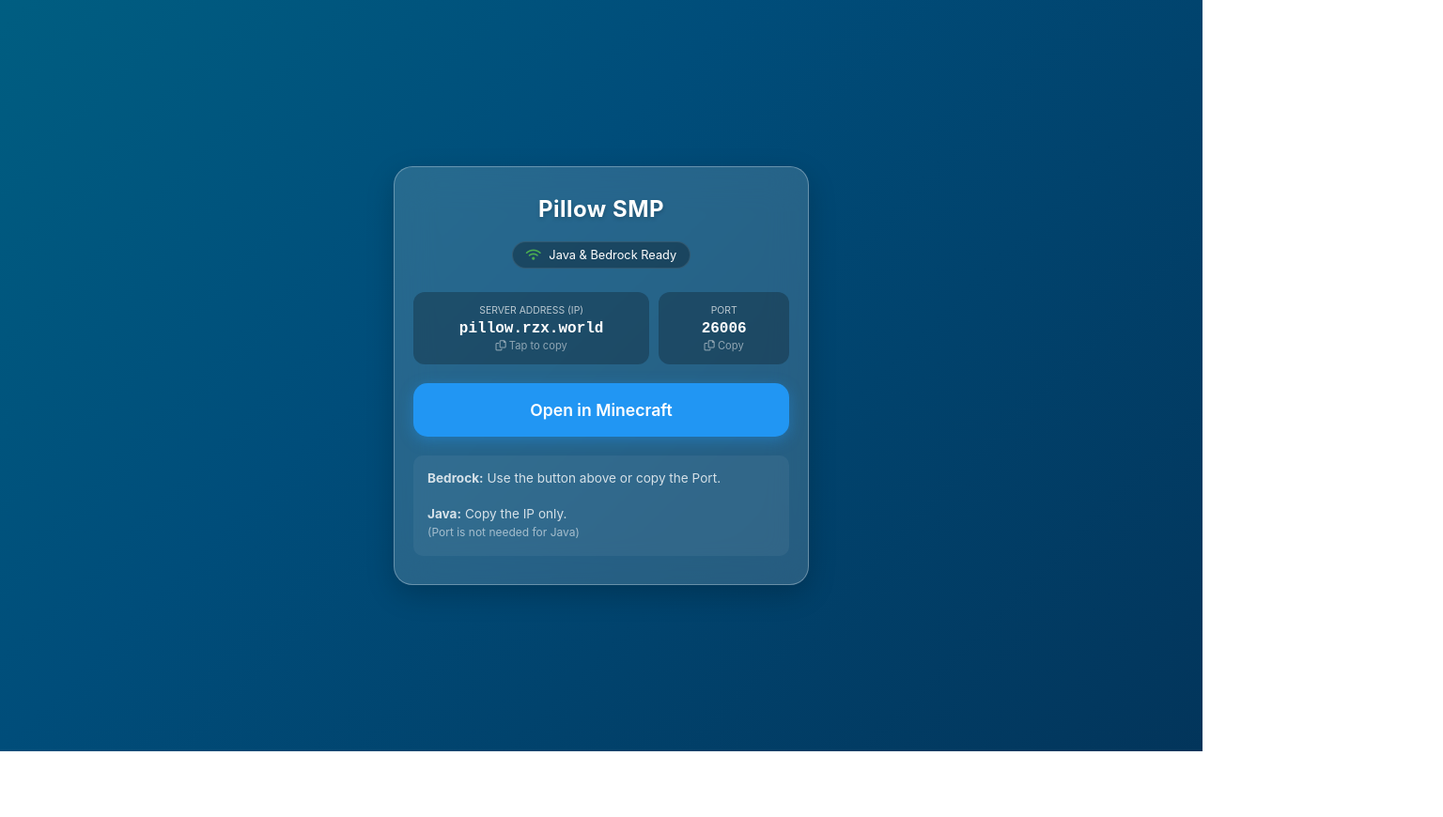
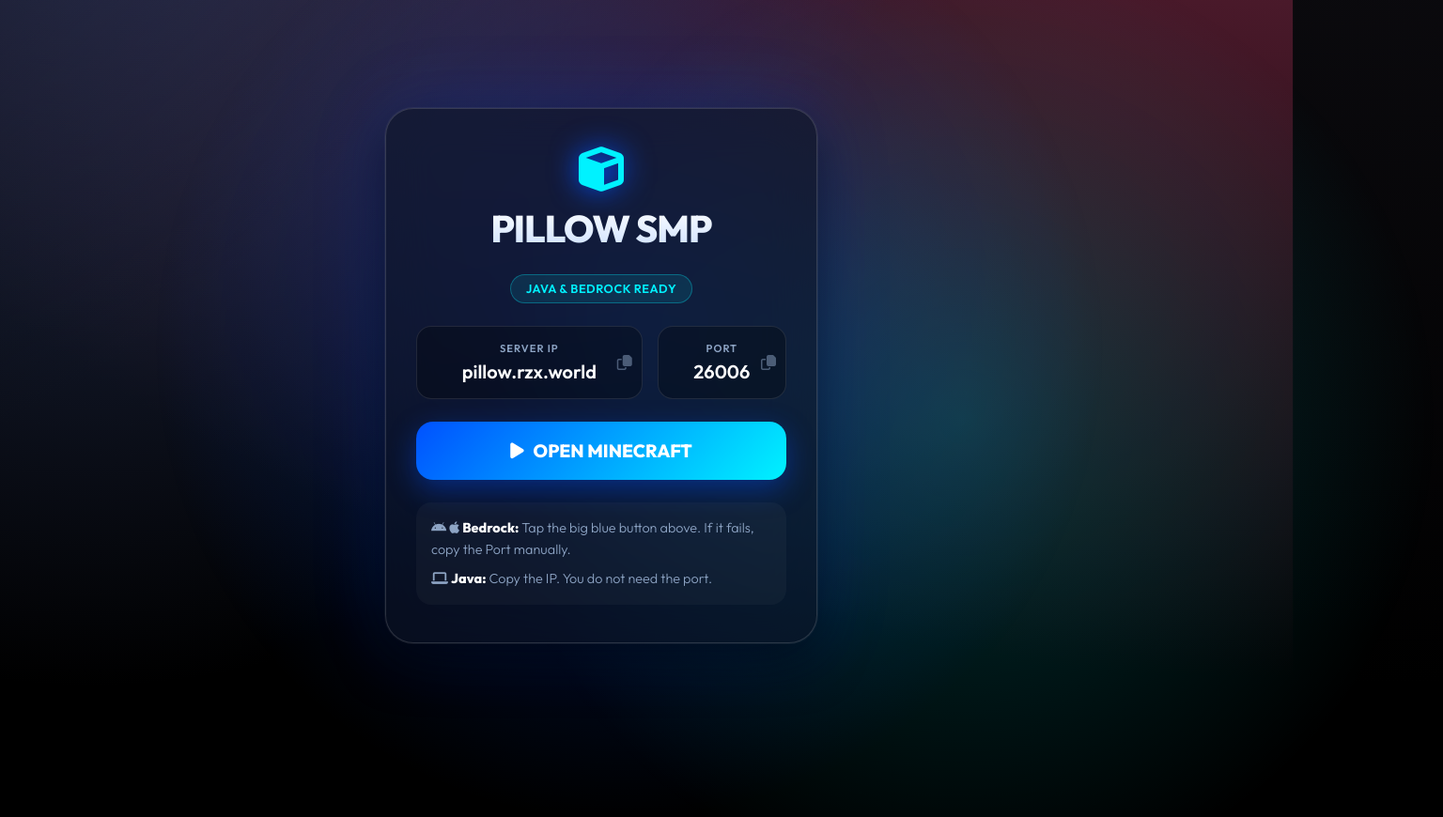
Before and after one commit to Kurz4K/pillow, a plain HTML site: page index.html in a window 1280 px wide. Shown: the whole page at 94% size, 1536 px wide, since content can reach past the window. Before the commit the page ends 800 px from the top, so only its background shows below. Drawn offline with Linux system fonts and the light colour scheme.

Commit message:
Refactor index.html for styling and layout updates
Updated the title and added preconnect links for fonts. Enhanced styling with new CSS variables and improved background effects.

```diff
--- a/index.html
+++ b/index.html
@@ -3,279 +3,360 @@
 <head>
     <meta charset="UTF-8">
     <meta name="viewport" content="width=device-width, initial-scale=1.0, maximum-scale=1.0, user-scalable=no">
-    <title>Join Pillow SMP</title>
-    <!-- Icons -->
-    <link rel="stylesheet" href="https://cdnjs.cloudflare.com/ajax/libs/font-awesome/6.0.0/css/all.min.css">
+    <title>Pillow SMP</title>
+    <link rel="preconnect" href="https://fonts.googleapis.com">
+    <link rel="preconnect" href="https://fonts.gstatic.com" crossorigin>
+    <link href="https://fonts.googleapis.com/css2?family=Outfit:wght@300;600;800&display=swap" rel="stylesheet">
+    <link rel="stylesheet" href="https://cdnjs.cloudflare.com/ajax/libs/font-awesome/6.4.0/css/all.min.css">
 
     <style>
-        /* CSS Variables for Blue Theme */
         :root {
-            --glass-bg: rgba(255, 255, 255, 0.15);
-            --glass-border: rgba(255, 255, 255, 0.3);
-            --primary-blue: #2196F3;
-            --dark-blue: #0D47A1;
-            --text-white: #ffffff;
+            --neon-blue: #00f2ff;
+            --deep-blue: #0051ff;
+            --glass-surface: rgba(12, 20, 40, 0.6);
+            --glass-border: rgba(255, 255, 255, 0.15);
+            --text-main: #ffffff;
+            --text-muted: #8da4c4;
+        }
+
+        * {
+            box-sizing: border-box;
+            -webkit-tap-highlight-color: transparent;
         }
 
         body {
             margin: 0;
             padding: 0;
-            /* Native Apple Font stack for iOS optimization */
-            font-family: -apple-system, BlinkMacSystemFont, "Segoe UI", Roboto, Helvetica, Arial, sans-serif;
+            font-family: 'Outfit', sans-serif;
             height: 100vh;
+            width: 100vw;
+            overflow: hidden;
             display: flex;
             align-items: center;
             justify-content: center;
-            overflow: hidden;
+            color: var(--text-main);
 
-            /* Liquid Blue Gradient Background */
-            background: linear-gradient(-45deg, #051937, #004d7a, #008793, #00bf72);
-            background-size: 400% 400%;
-            animation: gradientBG 15s ease infinite;
+            /* Modern Mesh Gradient Background */
+            background-color: #000000;
+            background-image:
+                radial-gradient(at 0% 0%, hsla(253,16%,7%,1) 0, transparent 50%),
+                radial-gradient(at 50% 0%, hsla(225,39%,30%,1) 0, transparent 50%),
+                radial-gradient(at 100% 0%, hsla(339,49%,30%,1) 0, transparent 50%);
+            background-size: 200% 200%;
+            animation: gradient-move 15s ease infinite;
         }
 
-        /* The Liquid Animation */
-        @keyframes gradientBG {
+        /* Moving "Orbs" for Liquid feel */
+        body::before, body::after {
+            content: '';
+            position: absolute;
+            width: 80vw;
+            height: 80vw;
+            border-radius: 50%;
+            background: radial-gradient(circle, rgba(0, 81, 255, 0.3) 0%, rgba(0,0,0,0) 70%);
+            z-index: -1;
+            animation: float 10s infinite ease-in-out;
+        }
+        body::after {
+            background: radial-gradient(circle, rgba(0, 242, 255, 0.2) 0%, rgba(0,0,0,0) 70%);
+            animation-delay: -5s;
+            right: -20%;
+            bottom: -20%;
+        }
+
+        @keyframes gradient-move {
             0% { background-position: 0% 50%; }
             50% { background-position: 100% 50%; }
             100% { background-position: 0% 50%; }
         }
 
-        .container {
-            width: 90%;
-            max-width: 400px;
-            /* Glass Effect */
-            background: var(--glass-bg);
-            /* Webkit backdrop filter for iOS Safari */
-            -webkit-backdrop-filter: blur(20px);
-            backdrop-filter: blur(20px);
-            border: 1px solid var(--glass-border);
-            border-radius: 20px;
-            padding: 30px 20px;
-            box-shadow: 0 10px 30px rgba(0,0,0,0.2);
-            text-align: center;
-            color: var(--text-white);
+        @keyframes float {
+            0%, 100% { transform: translate(0, 0); }
+            50% { transform: translate(30px, -30px); }
         }
 
-        h2 {
-            margin-top: 0;
-            font-weight: 700;
-            letter-spacing: 0.5px;
-            text-shadow: 0 2px 4px rgba(0,0,0,0.2);
+        .container {
+            position: relative;
+            width: 90%;
+            max-width: 460px; /* Wider on PC */
+
+            /* Super Glass Effect */
+            background: var(--glass-surface);
+            backdrop-filter: blur(25px);
+            -webkit-backdrop-filter: blur(25px);
+            border: 1px solid var(--glass-border);
+            border-radius: 30px;
+            padding: 2.5rem 2rem;
+
+            /* Glow shadow */
+            box-shadow:
+                0 0 0 1px rgba(255, 255, 255, 0.05),
+                0 20px 50px rgba(0, 0, 0, 0.5),
+                0 0 80px rgba(0, 81, 255, 0.2);
+
+            text-align: center;
+            display: flex;
+            flex-direction: column;
+            gap: 1.5rem;
         }
 
-        .status-badge {
-            display: inline-block;
-            background: rgba(0, 0, 0, 0.3);
-            padding: 6px 14px;
-            border-radius: 50px;
-            font-size: 0.8rem;
-            margin-bottom: 25px;
-            border: 1px solid rgba(255,255,255,0.1);
+        /* Header Area */
+        .server-icon {
+            font-size: 3rem;
+            color: var(--neon-blue);
+            margin-bottom: -10px;
+            filter: drop-shadow(0 0 15px var(--deep-blue));
         }
 
-        .status-badge i {
-            color: #4CAF50; /* Green dot */
-            margin-right: 5px;
+        h1 {
+            font-size: 2.5rem;
+            font-weight: 800;
+            margin: 0;
+            letter-spacing: -1px;
+            background: linear-gradient(to bottom, #fff, #cce0ff);
+            -webkit-background-clip: text;
+            -webkit-text-fill-color: transparent;
         }
 
-        /* Flex container for inputs */
-        .copy-group {
-            display: flex;
-            gap: 10px;
-            margin-bottom: 20px;
+        .badge {
+            align-self: center;
+            background: rgba(0, 242, 255, 0.1);
+            border: 1px solid rgba(0, 242, 255, 0.3);
+            color: var(--neon-blue);
+            font-size: 0.8rem;
+            font-weight: 600;
+            padding: 0.4rem 1rem;
+            border-radius: 100px;
+            letter-spacing: 0.5px;
+            text-transform: uppercase;
         }
 
-        .input-wrapper {
-            background: rgba(0, 0, 0, 0.25);
-            border-radius: 12px;
-            padding: 12px;
-            cursor: pointer;
-            transition: background 0.2s;
-            position: relative;
-            border: 1px solid transparent;
+        /* Inputs Area */
+        .grid-row {
+            display: flex;
+            gap: 1rem;
+            width: 100%;
         }
 
-        .input-wrapper:active {
-            background: rgba(0, 0, 0, 0.4);
-            transform: scale(0.98);
+        .copy-box {
+            background: rgba(0,0,0,0.3);
+            border: 1px solid rgba(255,255,255,0.1);
+            border-radius: 16px;
+            padding: 1rem;
+            position: relative;
+            cursor: pointer;
+            transition: all 0.2s cubic-bezier(0.25, 0.8, 0.25, 1);
+            display: flex;
+            flex-direction: column;
+            justify-content: center;
+            overflow: hidden;
         }
 
-        /* Layout specific: IP takes more space, Port takes less */
-        .box-ip { flex: 2; }
-        .box-port { flex: 1; }
+        .copy-box:active {
+            transform: scale(0.96);
+            background: rgba(0,0,0,0.5);
+            border-color: var(--neon-blue);
+        }
+
+        .box-large { flex: 2; }
+        .box-small { flex: 1; }
 
         .label {
-            display: block;
-            font-size: 0.65rem;
+            font-size: 0.7rem;
             text-transform: uppercase;
-            color: rgba(255,255,255,0.7);
-            margin-bottom: 4px;
+            color: var(--text-muted);
+            font-weight: 600;
+            letter-spacing: 1px;
+            margin-bottom: 5px;
         }
 
         .value {
-            font-size: 1rem;
+            font-family: 'Outfit', monospace; /* Modern geometric monospace */
+            font-size: 1.25rem;
             font-weight: 600;
-            font-family: "Courier New", monospace; /* Monospace for numbers */
-            word-break: break-all;
+            color: white;
+            white-space: nowrap;
         }
 
-        .copy-hint {
-            font-size: 0.7rem;
+        .icon-indicator {
+            position: absolute;
+            right: 10px;
+            top: 50%;
+            transform: translateY(-50%);
+            color: var(--text-muted);
             opacity: 0.5;
-            margin-top: 2px;
         }
 
-        /* Big Action Button */
-        .btn-connect {
-            display: block;
+        /* Action Button */
+        .btn-main {
+            background: linear-gradient(135deg, var(--deep-blue), var(--neon-blue));
+            border: none;
             width: 100%;
-            background: var(--primary-blue);
-            color: white;
+            padding: 1.2rem;
+            border-radius: 18px;
+            color: #fff;
+            font-family: 'Outfit', sans-serif;
+            font-weight: 800;
+            font-size: 1.2rem;
             text-decoration: none;
-            padding: 18px 0;
-            border-radius: 15px;
-            font-weight: 600;
-            font-size: 1.1rem;
-            margin-bottom: 20px;
-            box-shadow: 0 4px 15px rgba(33, 150, 243, 0.4);
-            transition: opacity 0.2s;
+            display: flex;
+            align-items: center;
+            justify-content: center;
+            gap: 10px;
+            box-shadow: 0 10px 30px rgba(0, 81, 255, 0.4);
+            transition: transform 0.2s, box-shadow 0.2s;
+            position: relative;
+            overflow: hidden;
         }
 
-        .btn-connect:active {
-            opacity: 0.8;
-            transform: translateY(2px);
+        /* Shine effect on button */
+        .btn-main::before {
+            content: '';
+            position: absolute;
+            top: 0; left: -100%;
+            width: 100%; height: 100%;
+            background: linear-gradient(90deg, transparent, rgba(255,255,255,0.3), transparent);
+            transition: 0.5s;
+        }
+        .btn-main:hover::before { left: 100%; }
+
+        .btn-main:active {
+            transform: scale(0.98);
+            box-shadow: 0 5px 15px rgba(0, 81, 255, 0.3);
         }
 
-        .info-text {
-            font-size: 0.85rem;
-            line-height: 1.4;
-            color: rgba(255,255,255,0.8);
-            background: rgba(255,255,255,0.05);
-            padding: 15px;
-            border-radius: 10px;
+        /* Footer / Instructions */
+        .footer {
+            font-size: 0.9rem;
+            color: var(--text-muted);
+            line-height: 1.6;
+            background: rgba(255,255,255,0.03);
+            border-radius: 16px;
+            padding: 1rem;
             text-align: left;
         }
+        .footer strong { color: #fff; }
 
         /* Toast Popup */
-        #toast {
-            visibility: hidden;
-            min-width: 200px;
-            background-color: #333;
-            color: #fff;
-            text-align: center;
+        .toast {
+            position: absolute;
+            top: 15px;
+            left: 50%;
+            transform: translateX(-50%) translateY(-20px);
+            background: #fff;
+            color: #000;
+            padding: 8px 20px;
             border-radius: 50px;
-            padding: 12px;
-            position: fixed;
-            z-index: 1;
-            left: 50%;
-            bottom: 30px;
-            transform: translateX(-50%);
+            font-weight: 700;
             font-size: 0.9rem;
             opacity: 0;
-            transition: opacity 0.3s;
+            pointer-events: none;
+            transition: all 0.3s cubic-bezier(0.175, 0.885, 0.32, 1.275);
+            box-shadow: 0 10px 20px rgba(0,0,0,0.2);
+            z-index: 10;
+        }
+        .toast.visible {
+            opacity: 1;
+            transform: translateX(-50%) translateY(0);
         }
 
-        #toast.show {
-            visibility: visible;
-            opacity: 1;
-        }
-
-        /* Responsive Tweaks for small phones */
-        @media screen and (max-width: 340px) {
-            .copy-group {
-                flex-direction: column;
+        /* Mobile Optimization */
+        @media screen and (max-width: 400px) {
+            .container {
+                width: 95%;
+                padding: 2rem 1.5rem;
             }
+            .grid-row { flex-direction: column; gap: 0.8rem; }
+            h1 { font-size: 2.2rem; }
         }
     </style>
 </head>
 <body>
 
     <div class="container">
-        <h2>Pillow SMP</h2>
+        <!-- Success Toast -->
+        <div id="toast" class="toast"><i class="fas fa-check"></i> Copied!</div>
 
-        <div class="status-badge">
-            <i class="fas fa-wifi"></i> Java & Bedrock Ready
-        </div>
+        <!-- Header -->
+        <i class="fas fa-cube server-icon"></i>
+        <h1>PILLOW SMP</h1>
+        <div class="badge">Java & Bedrock Ready</div>
 
-        <div class="copy-group">
-            <!-- IP Box -->
-            <div class="input-wrapper box-ip" onclick="copyToClipboard('pillow.rzx.world')">
-                <span class="label">Server Address (IP)</span>
+        <!-- Inputs -->
+        <div class="grid-row">
+            <div class="copy-box box-large" onclick="copyToClipboard('pillow.rzx.world')">
+                <div class="label">Server IP</div>
                 <div class="value">pillow.rzx.world</div>
-                <div class="copy-hint"><i class="far fa-copy"></i> Tap to copy</div>
+                <i class="far fa-copy icon-indicator"></i>
             </div>
 
-            <!-- Port Box -->
-            <div class="input-wrapper box-port" onclick="copyToClipboard('26006')">
-                <span class="label">Port</span>
+            <div class="copy-box box-small" onclick="copyToClipboard('26006')">
+                <div class="label">Port</div>
                 <div class="value">26006</div>
-                <div class="copy-hint"><i class="far fa-copy"></i> Copy</div>
+                <i class="far fa-copy icon-indicator"></i>
             </div>
         </div>
 
-        <!-- Bedrock Button -->
-        <a href="minecraft://connect?ip=pillow.rzx.world&port=26006" class="btn-connect">
-            Open in Minecraft
+        <!-- Main Button -->
+        <a href="minecraft://connect?ip=pillow.rzx.world&port=26006" class="btn-main">
+            <i class="fas fa-play"></i> OPEN MINECRAFT
         </a>
 
-        <!-- Footer Info -->
-        <div class="info-text">
-            <strong>Bedrock:</strong> Use the button above or copy the Port. <br><br>
-            <strong>Java:</strong> Copy the IP only. <br>
-            <span style="font-size:0.75rem; opacity:0.7">(Port is not needed for Java)</span>
+        <!-- Footer -->
+        <div class="footer">
+            <div style="margin-bottom: 8px;">
+                <i class="fab fa-android"></i> <i class="fab fa-apple"></i> <strong>Bedrock:</strong> Tap the big blue button above. If it fails, copy the Port manually.
+            </div>
+            <div>
+                <i class="fas fa-laptop"></i> <strong>Java:</strong> Copy the IP. You do not need the port.
+            </div>
         </div>
     </div>
 
-    <div id="toast">Copied!</div>
-
     <script>
         function copyToClipboard(text) {
-            // iOS 12 Friendly "Old School" Copy Method
+            // iOS 12 / Old Browser Fallback
             if (!navigator.clipboard) {
-                fallbackCopyTextToClipboard(text);
+                fallbackCopy(text);
                 return;
             }
-
-            // Modern Method
             navigator.clipboard.writeText(text).then(function() {
-                showToast("Copied: " + text);
+                triggerToast();
             }, function(err) {
-                // If modern fails, try fallback
-                fallbackCopyTextToClipboard(text);
+                fallbackCopy(text);
             });
         }
 
-        // Fallback for older iOS / iPad Gen 1 / iOS 12
-        function fallbackCopyTextToClipboard(text) {
-            var textArea = document.createElement("textarea");
+        function fallbackCopy(text) {
+            const textArea = document.createElement("textarea");
             textArea.value = text;
-
-            // Avoid scrolling to bottom
-            textArea.style.top = "0";
-            textArea.style.left = "0";
-            textArea.style.position = "fixed";
-
+            textArea.style.position = "fixed"; // Avoid scrolling to bottom
+            textArea.style.left = "-9999px";
             document.body.appendChild(textArea);
             textArea.focus();
             textArea.select();
 
             try {
-                var successful = document.execCommand('copy');
-                var msg = successful ? 'Copied: ' + text : 'Failed to copy';
-                showToast(msg);
+                document.execCommand('copy');
+                triggerToast();
             } catch (err) {
-                prompt("Copy this text manually:", text);
+                prompt("Copy manually:", text);
             }
-
             document.body.removeChild(textArea);
         }
 
-        function showToast(message) {
-            var toast = document.getElementById("toast");
-            toast.innerText = message;
-            toast.className = "show";
-            setTimeout(function(){ toast.className = toast.className.replace("show", ""); }, 2500);
+        function triggerToast() {
+            const toast = document.getElementById("toast");
+            toast.classList.add("visible");
+
+            // Haptic feedback if available (Android/modern iOS)
+            if (window.navigator && window.navigator.vibrate) {
+                window.navigator.vibrate(50);
+            }
+
+            setTimeout(() => {
+                toast.classList.remove("visible");
+            }, 2000);
         }
     </script>
 </body>
```
